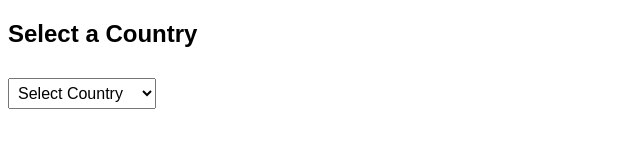
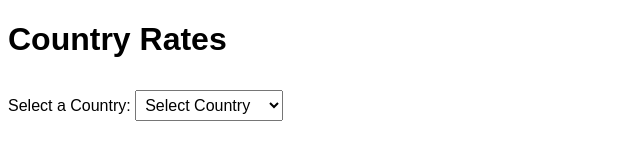
Before and after one commit to RaghavToLearn/RaghavToLearn.github.io, a plain HTML site: page index.html in a window 1280 px wide. Shown: the whole page, without its empty margins (0-640 px from the left). Drawn offline with Linux system fonts and the light colour scheme.

Commit message:
Update index.html

```diff
--- a/index.html
+++ b/index.html
@@ -8,8 +8,11 @@
 </head>
 <body>
 
-<h2>Select a Country</h2>
+<div class="container">
+  <h1>Country Rates</h1>
 
+  <div class="select-container">
+    <label for="countrySelect">Select a Country:</label>
     <select id="countrySelect" onchange="showRates()">
       <option value="">Select Country</option>
       <option value="US">United States</option>
@@ -19,8 +22,10 @@
       <option value="SouthAfrica">South Africa</option>
       <option value="Nigeria">Nigeria</option>
     </select>
+  </div>
 
-<div id="ratesDetails"></div>
+  <div id="ratesDetails" class="rates-details"></div>
+</div>
 
 <script src="script.js"></script>
 
```
Lines whose indentation alone changed are shown as unchanged.
